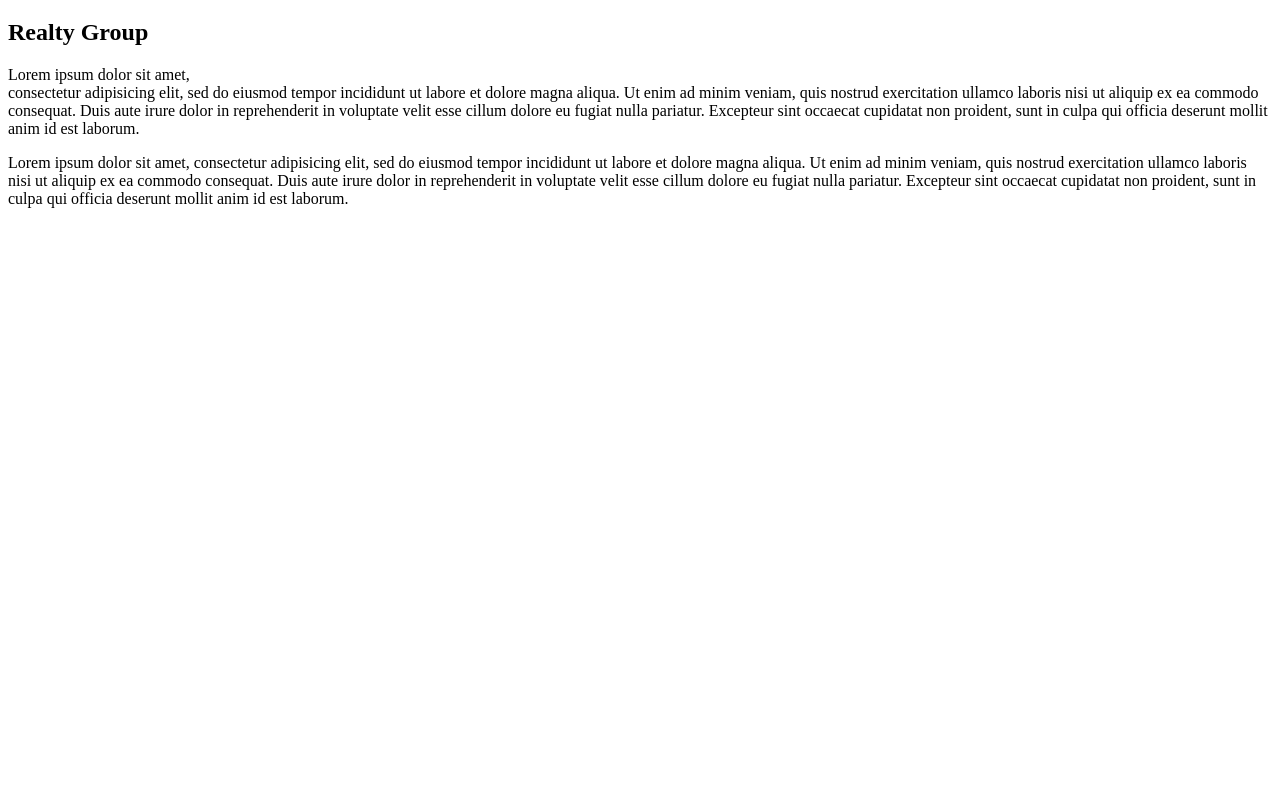
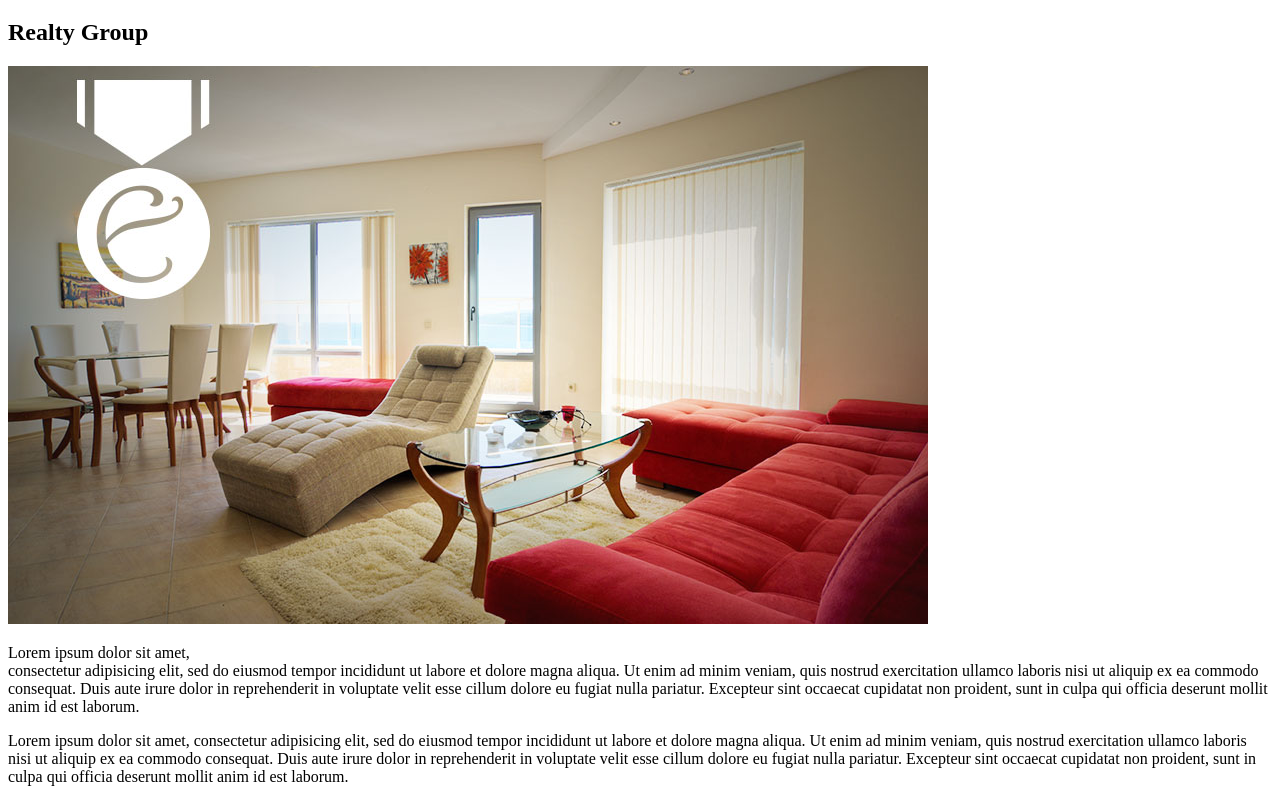
Before and after one commit to LiamDinh/exceptional-realty, a plain HTML site: page index.html in a window 1280 px wide. Shown: the part 61-863 px from the top of the page. Before the commit the page ends 800 px from the top, so only its background shows below. Drawn offline with Linux system fonts and the light colour scheme.

Commit message:
added an image to index.html

```diff
--- a/index.html
+++ b/index.html
@@ -12,7 +12,7 @@
   <body>
     <h1>Exceptional</h1>
     <h2>Realty Group</h2>
-
+    <img src="../images/intro-pic.jpg" alt="a beautiful living room" title="Welcome to Exceptional Realty">
     <p>Lorem ipsum dolor sit amet, <br>consectetur adipisicing elit, sed do eiusmod tempor incididunt ut labore et dolore magna aliqua. Ut enim ad minim veniam, quis nostrud exercitation ullamco laboris nisi ut aliquip ex ea commodo consequat. Duis aute irure dolor in reprehenderit in voluptate velit esse cillum dolore eu fugiat nulla pariatur. Excepteur sint occaecat cupidatat non proident, sunt in culpa qui officia deserunt mollit anim id est laborum.</p>
     <p>Lorem ipsum dolor sit amet, consectetur adipisicing elit, sed do eiusmod tempor incididunt ut labore et dolore magna aliqua. Ut enim ad minim veniam, quis nostrud exercitation ullamco laboris nisi ut aliquip ex ea commodo consequat. Duis aute irure dolor in reprehenderit in voluptate velit esse cillum dolore eu fugiat nulla pariatur. Excepteur sint occaecat cupidatat non proident, sunt in culpa qui officia deserunt mollit anim id est laborum.</p>
 
```
